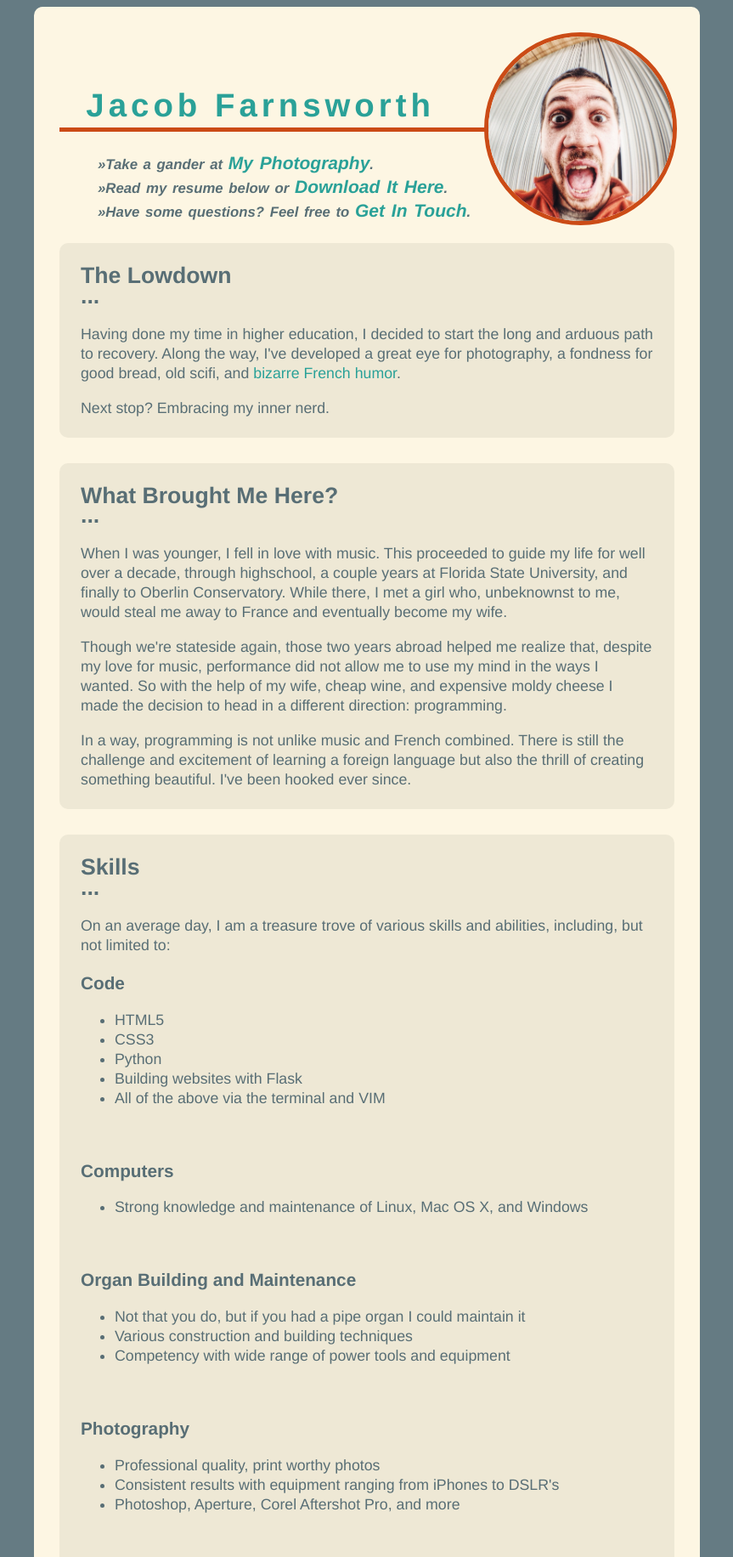
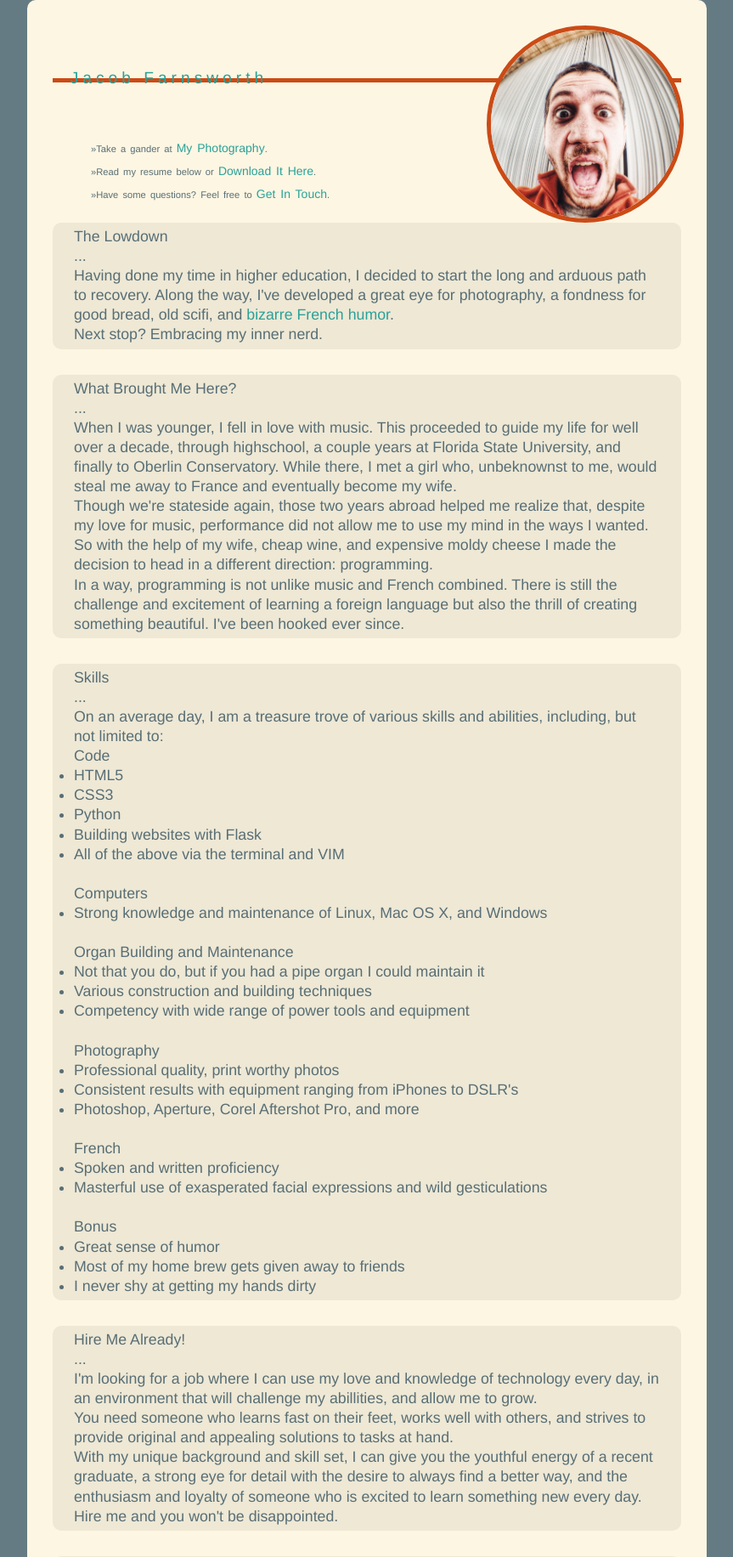
Before and after one commit to baroquebloke/flaskr, a Flask app: page / in a window 1280 px wide. Shown: the top 1832 px of the page at 85% size, without its empty margins (208-1071 px from the left). Run offline with Flask 2, Linux system fonts and the light colour scheme.

Commit message:
reset css

```diff
--- a/static/style.css
+++ b/static/style.css
@@ -1,3 +1,26 @@
+html, body, div, span, applet, object, iframe,
+h1, h2, h3, h4, h5, h6, p, blockquote, pre,
+a, abbr, acronym, address, big, cite, code,
+del, dfn, em, img, ins, kbd, q, s, samp,
+small, strike, strong, sub, sup, tt, var,
+b, u, i, center,
+dl, dt, dd, ol, ul, li,
+fieldset, form, label, legend,
+table, caption, tbody, tfoot, thead, tr, th, td,
+article, aside, canvas, details, embed,
+figure, figcaption, footer, header, hgroup,
+menu, nav, output, ruby, section, summary,
+time, mark, audio, video {
+  margin: 0;
+  padding: 0;
+  border: 0;
+  font-size: 100%;
+  font: inherit;
+  vertical-align: baseline;
+}
+
+/*#######################################*/
+
 html {
   width: 800px;
   margin: 0 auto;
```
